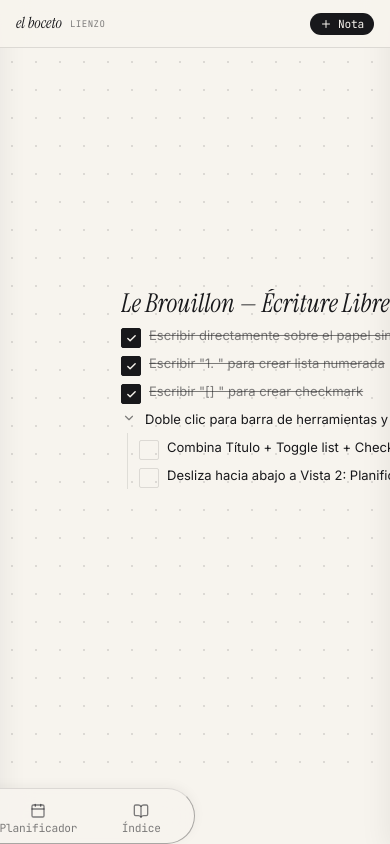
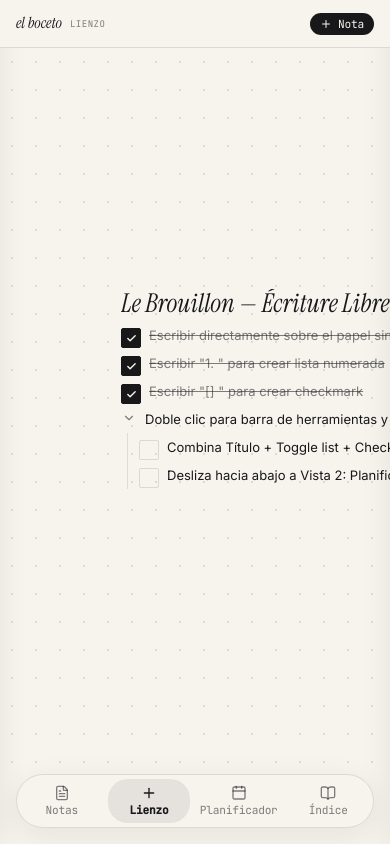
Before and after one commit to francoxortiz1975/elboceto, a React (Vite) app: page / in a window 390 px wide. Built offline with nearby package versions, Linux system fonts and the light colour scheme.

Commit message:
Center mobile navigation dock perfectly on X-axis

```diff
--- a/src/index.css
+++ b/src/index.css
@@ -1590,37 +1590,49 @@ h1, h2, h3, .font-title {
     margin-left: 4px;
   }
 
-  /* Mobile Bottom Navigation Bar */
+  /* Mobile Bottom Navigation Bar (Centered Floating Dock) */
   .mobile-nav-bar {
     position: fixed;
-    bottom: 0;
-    left: 0;
-    right: 0;
-    height: 56px;
-    padding-bottom: env(safe-area-inset-bottom, 0px);
-    background: rgba(247, 244, 238, 0.92);
-    backdrop-filter: blur(14px);
-    -webkit-backdrop-filter: blur(14px);
-    border-top: var(--border-hairline);
+    bottom: 16px;
+    left: 50%;
+    transform: translateX(-50%);
+    width: min(380px, calc(100vw - 32px));
+    height: 54px;
+    padding: 4px;
+    background: rgba(247, 244, 238, 0.94);
+    backdrop-filter: blur(16px);
+    -webkit-backdrop-filter: blur(16px);
+    border: 1px solid rgba(24, 24, 27, 0.12);
+    border-radius: 28px;
     display: flex;
     align-items: center;
     justify-content: space-around;
     z-index: 1200;
-    box-shadow: 0 -2px 12px rgba(0, 0, 0, 0.05);
+    box-shadow: var(--shadow-floating);
+    user-select: none;
   }
 
   .mobile-nav-bar .btn-icon {
+    flex: 1;
+    display: flex;
     flex-direction: column;
+    align-items: center;
+    justify-content: center;
     gap: 2px;
-    padding: 6px 12px;
+    padding: 6px 4px;
     font-size: 0.68rem;
-    border-radius: 8px;
+    border-radius: 20px;
     color: var(--text-muted);
+    background: transparent;
+    border: none;
+    cursor: pointer;
+    transition: all 0.18s ease;
   }
 
   .mobile-nav-bar .btn-icon.active {
     color: var(--text-ink);
     background: rgba(24, 24, 27, 0.08);
+    font-weight: 600;
   }
 
   /* Touch Drag Handles & Minimum Touch Target Hitboxes */
--- a/src/layouts/MobileAppLayout.jsx
+++ b/src/layouts/MobileAppLayout.jsx
@@ -74,7 +74,7 @@ export function MobileAppLayout({
       </header>
 
       {/* Main Viewport Container */}
-      <div style={{ position: 'absolute', top: '48px', bottom: '56px', left: 0, right: 0, overflow: 'hidden' }}>
+      <div style={{ position: 'absolute', top: '48px', bottom: '80px', left: 0, right: 0, overflow: 'hidden' }}>
         {activeView === 'notes' && (
           <DocumentBoardView
             documents={documents}
```
